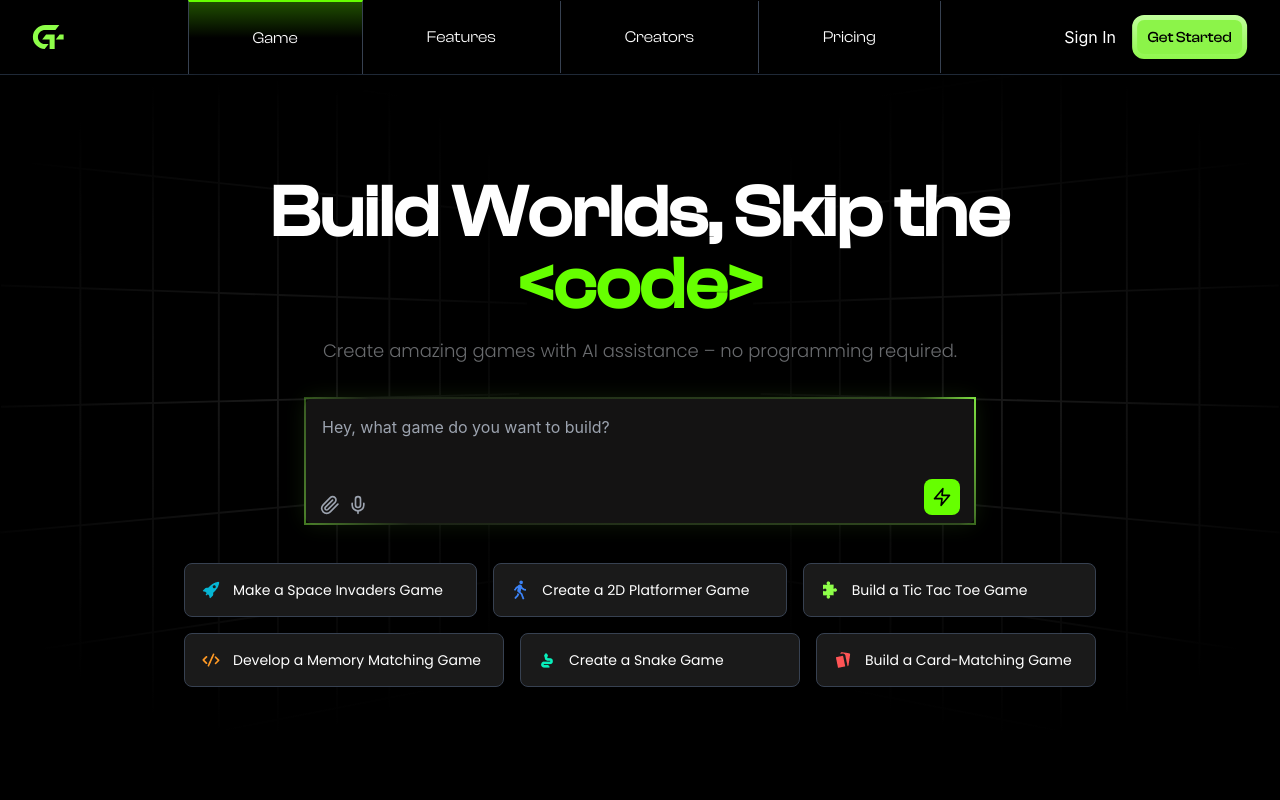
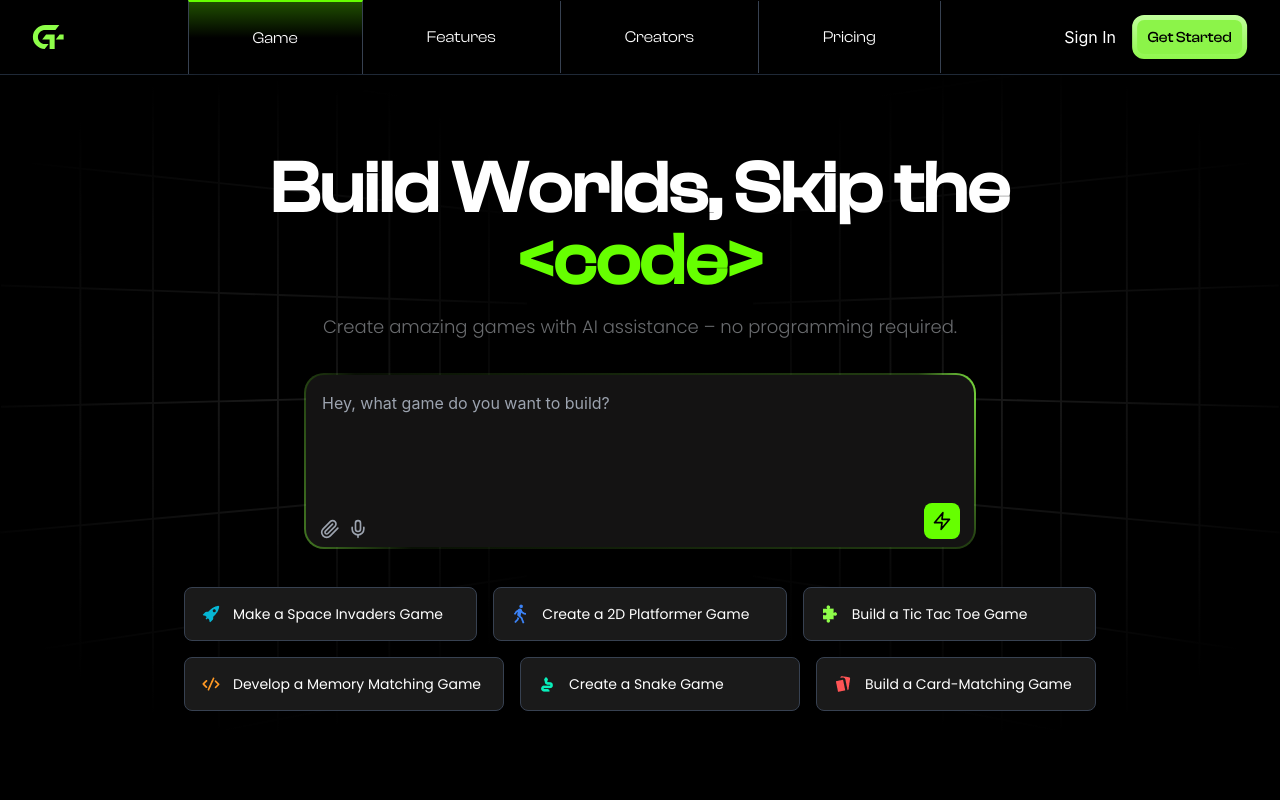
Before and after one commit to 0xnehasingh/GameTerminalFrontend, a React (Vite) app: page / in a window 1280 px wide. Shown: the top 800 px of the page. Built offline with nearby package versions, Linux system fonts and the light colour scheme.

Commit message:
Refactor Hero component input field styles to enhance background gradient, adjust height, and improve border styling for a more polished appearance.

```diff
--- a/src/components/Hero.tsx
+++ b/src/components/Hero.tsx
@@ -47,17 +47,17 @@ const Hero: React.FC = () => {
         {/* Input Field */}
         <div className="mb-8">
           <div className="relative max-w-2xl mx-auto">
-            <textarea
+          <textarea
               value={inputValue}
               onChange={(e) => setInputValue(e.target.value)}
               placeholder="Hey, what game do you want to build?"
-              className="w-full h-32 bg-dark-gray border rounded-xl p-4 text-white placeholder-gray-400 resize-none focus:outline-none focus:ring-2 focus:ring-neon-green focus:border-transparent"
+              className="w-full h-44 bg-dark-gray rounded-xl p-4 text-white placeholder-gray-400 resize-none focus:outline-none  "
               style={{
-                border: '2px solid',
-                borderImageSource: 'linear-gradient(252.01deg, #8EFE49 -1.57%, rgba(115, 205, 59, 0.3) 7.95%, rgba(85, 152, 44, 0.1) 85.16%, #8EFE49 119.37%)',
-                borderImageSlice: '1',
-                background: '#141313',
-                boxShadow: '0px 0px 20px 0px #8EFE491A'
+                border: '2px solid transparent',
+                borderRadius: '20px',
+                background: 'linear-gradient(#141313, #141313) padding-box, linear-gradient(252.01deg, #8EFE49 -1.57%, rgba(115, 205, 59, 0.3) 7.95%, rgba(85, 152, 44, 0.1) 85.16%, #8EFE49 119.37%) border-box',
+                backgroundClip: 'padding-box, border-box',
+                backgroundOrigin: 'padding-box, border-box'
               }}
             />
 
```
